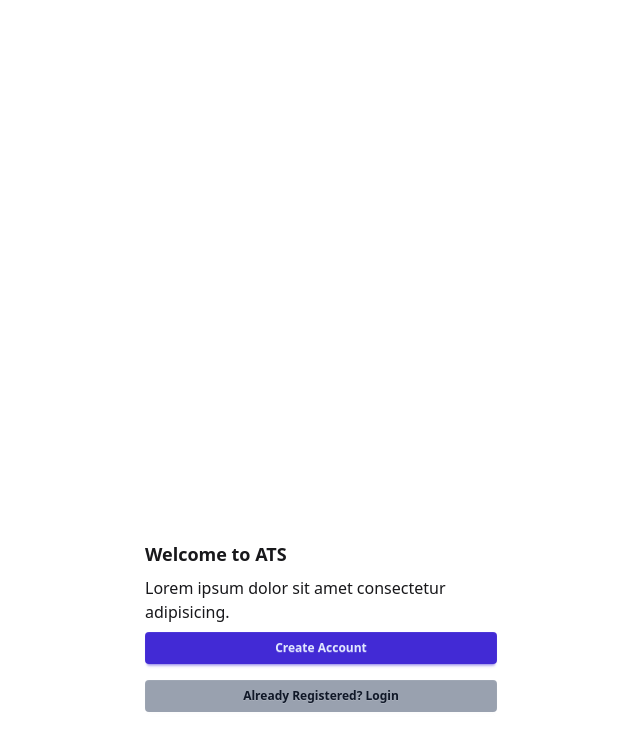
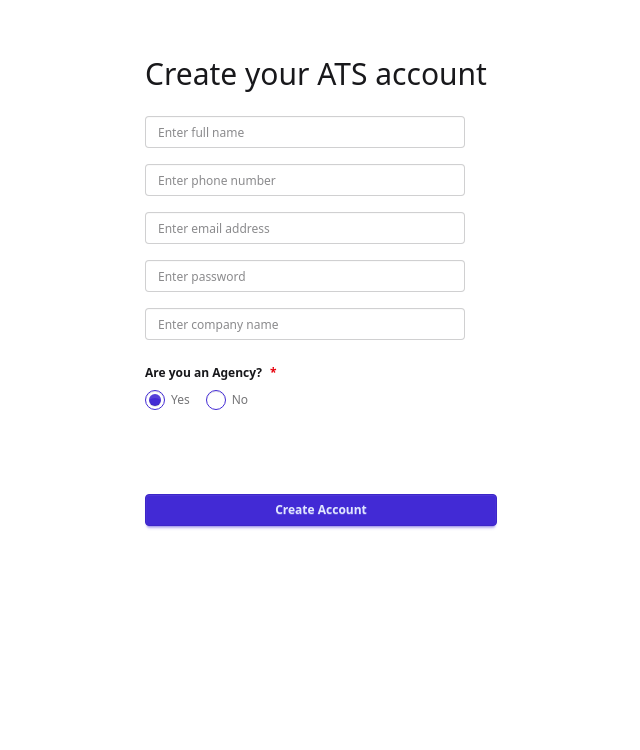
Before and after one commit to Nura-Programmer/ats-portal, a React (Vite) app: page / in a window 1280 px wide. Shown: the top 750 px of the page, without its empty margins (319-959 px from the left). Built offline with nearby package versions, Linux system fonts and the light colour scheme.

Commit message:
Add signup screen

```diff
--- a/src/App.tsx
+++ b/src/App.tsx
@@ -1,9 +1,12 @@
-import LandingScreen from "./Screens/LandingScreen";
+// import LandingScreen from "./Screens/LandingScreen";
+
+import SignupScreen from "./Screens/SignupScreen";
 
 function App() {
   return (
     <div className="flex justify-center min-h-screen">
-      <LandingScreen />
+      {/* <LandingScreen /> */}
+      <SignupScreen />
     </div>
   );
 }
--- /dev/null
+++ b/src/Screens/SignupScreen.tsx
@@ -0,0 +1,84 @@
+const SignupScreen = () => {
+  return (
+    <div className="w-sm mx-4 my-10 flex flex-col gap-2 p-4">
+      <h2 className="text-3xl mb-4">Create your ATS account</h2>
+      <form className="flex flex-col gap-4">
+        <label className="floating-label">
+          <input
+            type="text"
+            placeholder="Enter full name"
+            className="input input-sm"
+          />
+          <span className="text-primary">
+            Full Name <strong className="text-red-600">*</strong>
+          </span>
+        </label>
+        <label className="floating-label">
+          <input
+            type="tel"
+            placeholder="Enter phone number"
+            className="input input-sm"
+          />
+          <span className="text-primary">
+            Phone Number <strong className="text-red-600">*</strong>
+          </span>
+        </label>
+        <label className="floating-label">
+          <input
+            type="email"
+            placeholder="Enter email address"
+            className="input input-sm"
+          />
+          <span className="text-primary">
+            Email Address
+            <strong className="text-red-600">*</strong>
+          </span>
+        </label>
+        <label className="floating-label">
+          <input
+            type="password"
+            placeholder="Enter password"
+            className="input input-sm"
+          />
+          <span className="text-primary">
+            Password <strong className="text-red-600">*</strong>
+          </span>
+        </label>
+        <label className="floating-label">
+          <input
+            type="text"
+            placeholder="Enter company name"
+            className="input input-sm"
+          />
+          <span className="text-primary">Company Name</span>
+        </label>
+
+        <fieldset className="fieldset flex gap-4">
+          <legend className="fieldset-legend">
+            Are you an Agency?<strong className="text-red-600">*</strong>
+          </legend>
+          <label className="label">
+            <input
+              type="radio"
+              name="isAgency"
+              className="radio radio-primary radio-sm"
+              defaultChecked
+            />
+            <span>Yes</span>
+          </label>
+          <label className="label">
+            <input
+              type="radio"
+              name="isAgency"
+              className="radio radio-primary radio-sm"
+            />
+            <span>No</span>
+          </label>
+        </fieldset>
+        <button className="btn btn-primary btn-sm mt-16">Create Account</button>
+      </form>
+    </div>
+  );
+};
+
+export default SignupScreen;
```
